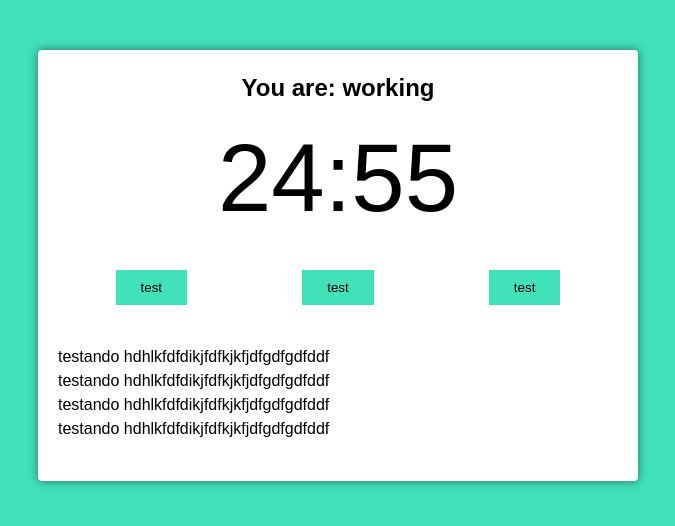
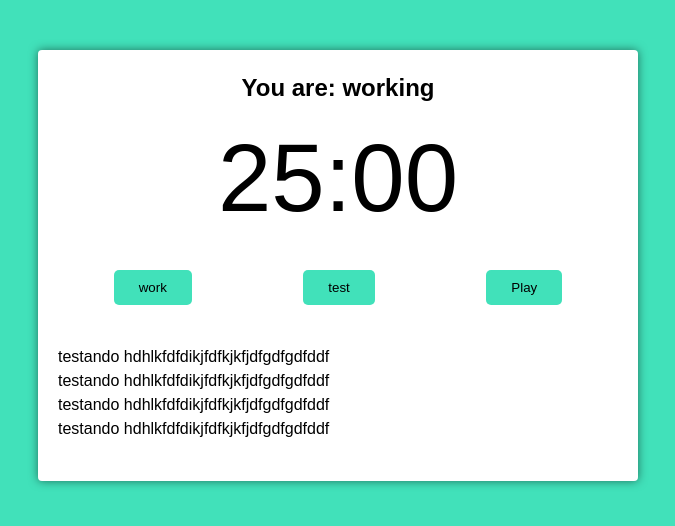
Before and after one commit to gillsonpassos/TYPESCRIPT-POMODORO-REACT, a React (Create React App) app: page / in a window 1280 px wide. Shown: the top 526 px of the page, without its empty margins (302-977 px from the left). Built offline with nearby package versions, Linux system fonts and the light colour scheme.

Commit message:
Botão para iniciar o Pomodoro(Working)

```diff
--- a/src/components/pomodoro-timer.tsx
+++ b/src/components/pomodoro-timer.tsx
@@ -1,4 +1,4 @@
-import React from 'react';
+import React, { useEffect } from 'react';
 import { useInterval } from '../hooks/use-interval';
 import { Button } from './button';
 import { Timer } from './timer';
@@ -12,19 +12,36 @@
 
 export function PomodoroTimer(props: Props): JSX.Element {
   const [mainTime, setMainTime] = React.useState(props.pomodoroTime);
+  const [timeCounting, setTimeCounting] = React.useState(false);
+  const [working, setWorking] = React.useState(false);
 
-  useInterval(() => {
-    setMainTime(mainTime - 1);
-  }, 1000);
+  useEffect(() => {
+    if (working) document.body.classList.add('working');
+  }, [working]);
+
+  useInterval(
+    () => {
+      setMainTime(mainTime - 1);
+    },
+    timeCounting ? 1000 : null,
+  );
+
+  const configureWork = () => {
+    setTimeCounting(true);
+    setWorking(true);
+  };
 
   return (
     <div className="pomodoro">
       <h2>You are: working</h2>
       <Timer mainTime={mainTime} />
       <div className="controls">
+        <Button text="work" onClick={() => configureWork()}></Button>
         <Button text="test" onClick={() => console.log(1)}></Button>
-        <Button text="test" onClick={() => console.log(1)}></Button>
-        <Button text="test" onClick={() => console.log(1)}></Button>
+        <Button
+          text={timeCounting ? 'Pause' : 'Play'}
+          onClick={() => setTimeCounting(!timeCounting)}
+        ></Button>
       </div>
 
       <div className="details">
--- a/src/index.css
+++ b/src/index.css
@@ -57,6 +57,7 @@
   color: #000;
   transition: background-color 300ms ease-in-out;
   margin: 20px auto;
+  border-radius: 5px;
 }
 
 .working .pomodoro button {
```
